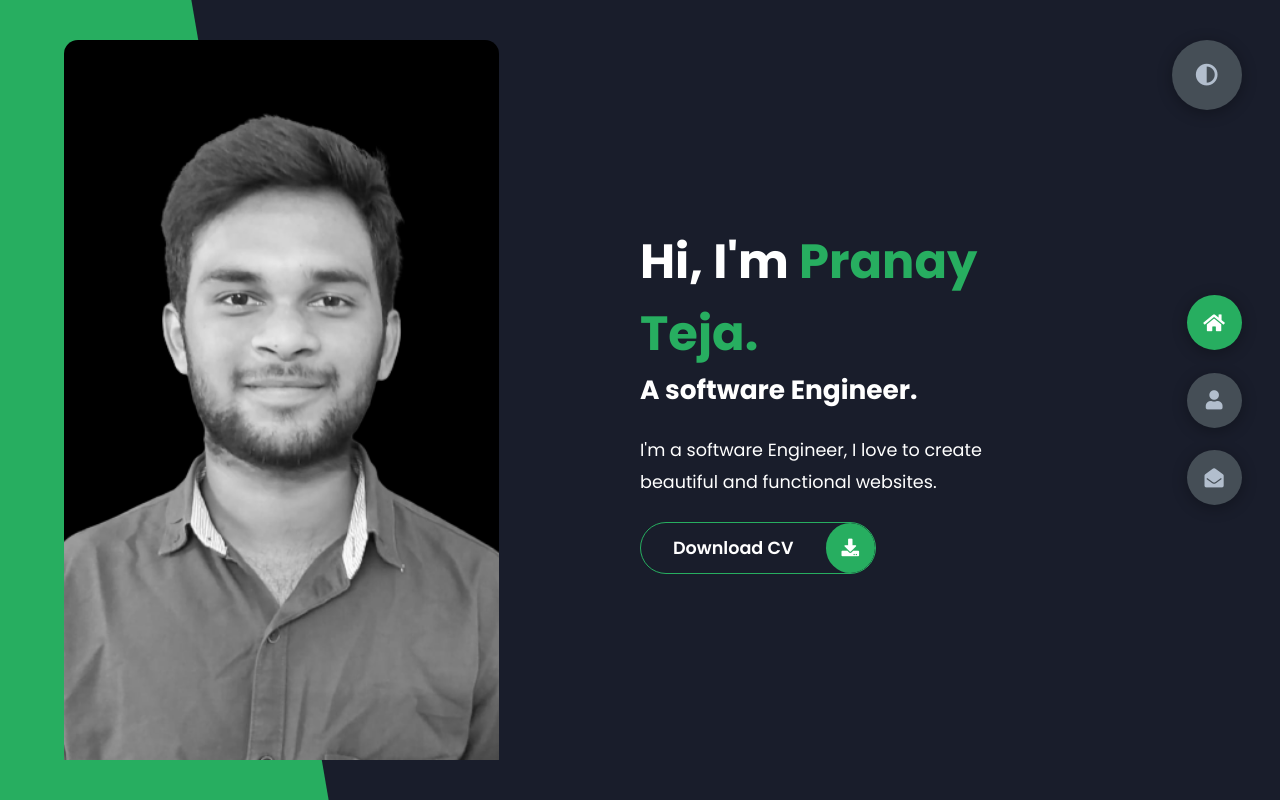
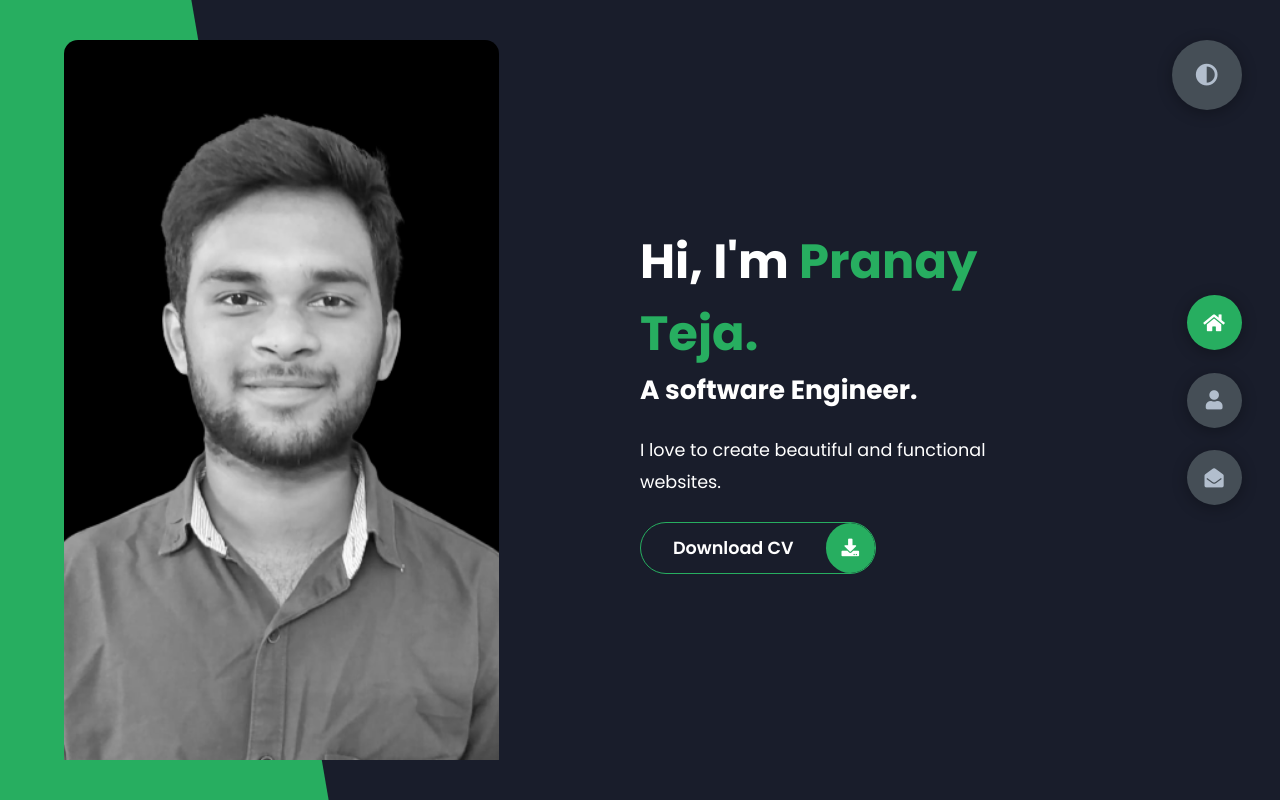
Before and after one commit to pranayteja-g/pranayteja-g.github.io, a plain HTML site: page index.html in a window 1280 px wide. Drawn offline with Linux system fonts and the light colour scheme.

Commit message:
Update index.html

```diff
--- a/index.html
+++ b/index.html
@@ -26,7 +26,7 @@
                 <h2>A software Engineer.</h2>
 
                 <p>
-                    I'm a software Engineer, I love to create beautiful and functional websites.
+                    I love to create beautiful and functional websites.
 
                 </p>
                 <div class="btn-con">
```
